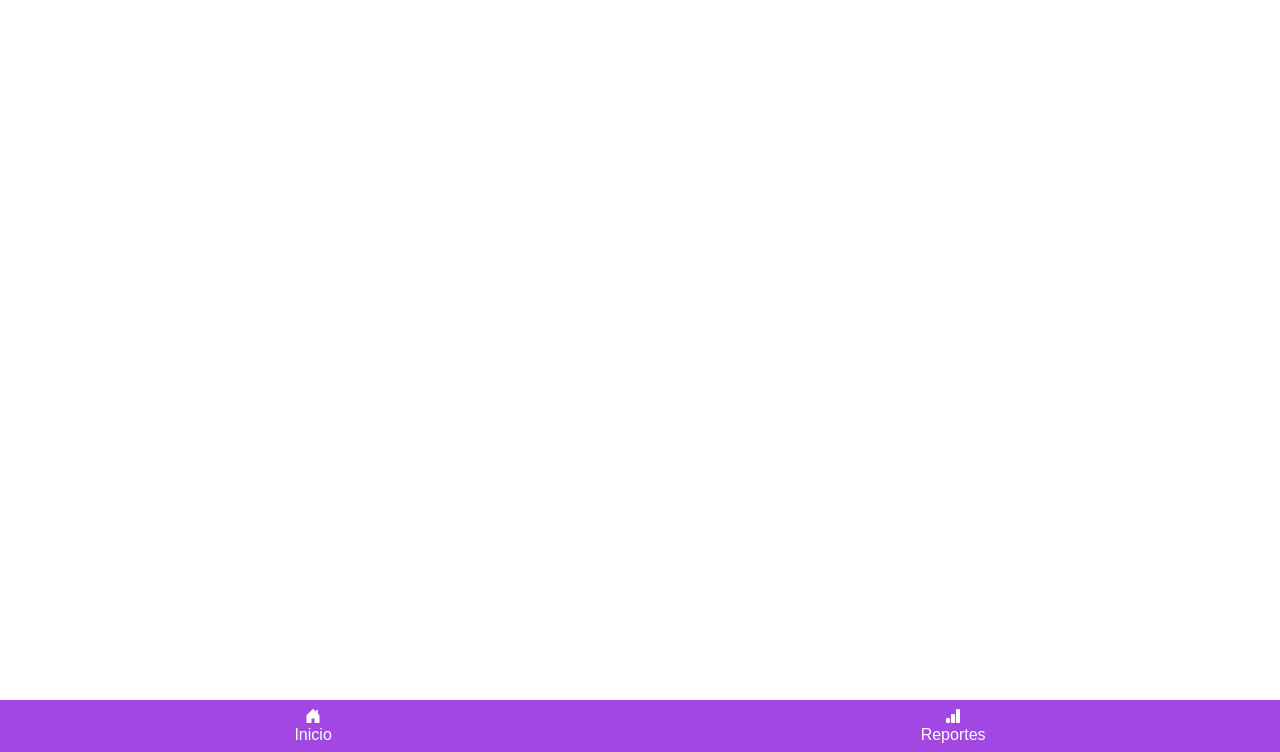
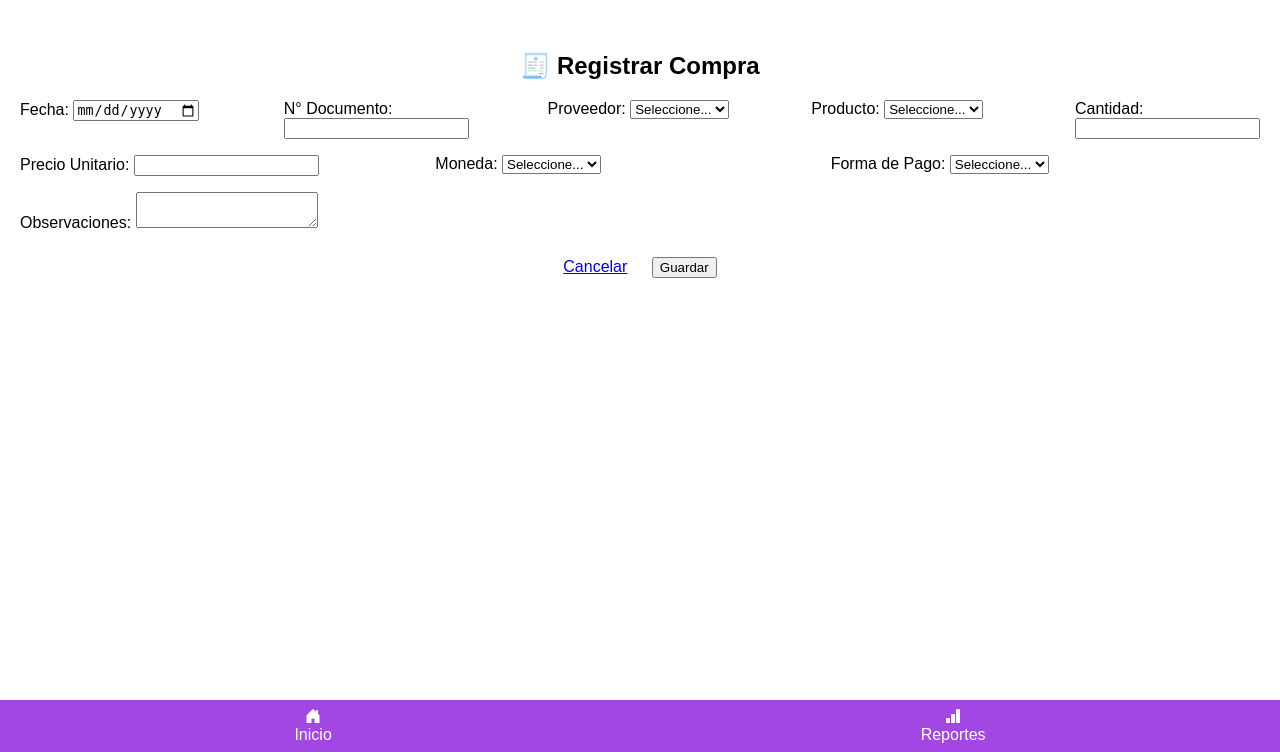
Before and after one commit to AppBebedero/app-emprendimiento, a Flask app: template templates/compras.html in a window 1280 px wide. Shown: the part 48-800 px from the top of the page. Run offline with Flask 3, Linux system fonts and the light colour scheme; the template is opened without the code that fills it, so the values that code supplies are empty.

Commit message:
Update compras.html

```diff
--- a/templates/compras.html
+++ b/templates/compras.html
@@ -1,143 +1,82 @@
-<!DOCTYPE html>
-<html lang="es">
-<head>
-  <meta charset="UTF-8" />
-  <meta name="viewport" content="width=device-width, initial-scale=1.0" />
-  <title>{% block title %}Sistema de Emprendimiento{% endblock %}</title>
+{% extends "base.html" %}
+{% block title %}Registrar Compra{% endblock %}
+{% block content %}
+<div class="container mt-4 mb-5">
+  <h2 style="text-align: center; margin-bottom: 20px;">🧾 Registrar Compra</h2>
 
-  <!-- Íconos Bootstrap -->
-  <link rel="stylesheet" href="https://cdn.jsdelivr.net/npm/bootstrap-icons@1.10.5/font/bootstrap-icons.css" />
+  <form method="POST">
+    <div style="display: flex; flex-wrap: wrap; gap: 16px;">
 
-  <!-- Estilos personalizados -->
-  <style>
-    body {
-      margin: 0;
-      font-family: Arial, sans-serif;
-      padding-top: 60px;
-      padding-bottom: 60px;
-      overflow-x: hidden;
-    }
+      <div style="flex: 1 1 200px;">
+        <label>Fecha:</label>
+        <input type="date" name="Fecha" class="form-control" required>
+      </div>
 
-    /* Encabezado (barra superior) */
-    .topbar {
-      background-color: #A347E4; /* Morado */
-      color: white;
-      padding: 10px 20px;
-      position: fixed;
-      top: 0;
-      width: 100%;
-      z-index: 1000;
-    }
+      <div style="flex: 1 1 200px;">
+        <label>N° Documento:</label>
+        <input type="text" name="N_Documento" class="form-control" required>
+      </div>
 
-    .topbar .menu-toggle {
-      font-size: 1.5em;
-      cursor: pointer;
-    }
+      <div style="flex: 1 1 200px;">
+        <label>Proveedor:</label>
+        <select name="Proveedor" class="form-control" required>
+          <option value="">Seleccione...</option>
+          {% for p in proveedores %}
+            <option value="{{ p }}">{{ p }}</option>
+          {% endfor %}
+        </select>
+      </div>
 
-    /* Menú lateral (hamburguesa) */
-    .sidebar {
-      height: 100%;
-      width: 250px;
-      position: fixed;
-      top: 0;
-      left: -250px;
-      background-color: #ADE8E6; /* Menta */
-      overflow-x: hidden;
-      transition: 0.3s;
-      padding-top: 60px;
-      z-index: 1100;
-    }
+      <div style="flex: 1 1 200px;">
+        <label>Producto:</label>
+        <select name="Producto" class="form-control" required>
+          <option value="">Seleccione...</option>
+          {% for p in productos %}
+            <option value="{{ p }}">{{ p }}</option>
+          {% endfor %}
+        </select>
+      </div>
 
-    .sidebar a {
-      padding: 12px 24px;
-      text-decoration: none;
-      font-size: 18px;
-      color: #333;
-      display: block;
-    }
+      <div style="flex: 1 1 100px;">
+        <label>Cantidad:</label>
+        <input type="number" name="Cantidad" step="any" class="form-control" required>
+      </div>
 
-    .sidebar a:hover {
-      background-color: #d0f1f0;
-    }
+      <div style="flex: 1 1 120px;">
+        <label>Precio Unitario:</label>
+        <input type="number" name="PrecioUnitario" step="any" class="form-control" required>
+      </div>
 
-    .main-content {
-      margin-left: 0;
-      transition: margin-left 0.3s;
-      padding: 20px;
-    }
+      <div style="flex: 1 1 100px;">
+        <label>Moneda:</label>
+        <select name="Moneda" class="form-control" required>
+          <option value="">Seleccione...</option>
+          <option value="₡">₡</option>
+          <option value="$">$</option>
+          <option value="€">€</option>
+        </select>
+      </div>
 
-    .main-content.shifted {
-      margin-left: 0; /* No desplazar contenido al abrir menú */
-    }
+      <div style="flex: 1 1 150px;">
+        <label>Forma de Pago:</label>
+        <select name="Forma_Pago" class="form-control" required>
+          <option value="">Seleccione...</option>
+          <option value="Efectivo">Efectivo</option>
+          <option value="SINPE">SINPE</option>
+          <option value="Tarjeta Cr.">Tarjeta Cr.</option>
+        </select>
+      </div>
 
-    /* Barra inferior fija con botones */
-    .bottombar {
-      background-color: #A347E4; /* Morado */
-      color: white;
-      position: fixed;
-      bottom: 0;
-      width: 100%;
-      display: flex;
-      justify-content: space-around;
-      padding: 8px 0;
-      z-index: 1000;
-    }
+      <div style="flex: 1 1 100%;">
+        <label>Observaciones:</label>
+        <textarea name="Observaciones" rows="2" class="form-control"></textarea>
+      </div>
+    </div>
 
-    .bottombar a {
-      color: white;
-      text-decoration: none;
-      font-size: 16px;
-      text-align: center;
-    }
-
-    /* Mostrar menú cuando está abierto */
-    .sidebar.open {
-      left: 0;
-    }
-  </style>
-</head>
-<body>
-
-  <!-- Barra superior -->
-  <div class="topbar">
-    <span class="menu-toggle" onclick="toggleMenu()">
-      <i class="bi bi-list"></i>
-    </span>
-    <span style="margin-left: 10px;">Sistema de Emprendimiento</span>
-  </div>
-
-  <!-- Menú hamburguesa -->
-  <div id="sidebar" class="sidebar">
-    <a href="/"><i class="bi bi-house"></i> Inicio</a>
-    <a href="/compras"><i class="bi bi-cart-plus"></i> Compras</a>
-    <a href="/proveedores"><i class="bi bi-truck"></i> Proveedores</a>
-    <a href="/productos"><i class="bi bi-box"></i> Productos</a>
-    <a href="/ventas"><i class="bi bi-cash-coin"></i> Ventas</a>
-    <a href="/inventario"><i class="bi bi-clipboard-data"></i> Inventario</a>
-    <a href="/reportes"><i class="bi bi-file-earmark-bar-graph"></i> Reportes</a>
-    <a href="/configuracion"><i class="bi bi-gear"></i> Configuración</a>
-    <a href="/manual"><i class="bi bi-book"></i> Manual de uso</a>
-    <a href="/acerca"><i class="bi bi-info-circle"></i> Acerca de esta App</a>
-  </div>
-
-  <!-- Contenido principal -->
-  <div id="main" class="main-content">
-    {% block content %}{% endblock %}
-  </div>
-
-  <!-- Barra inferior con botones -->
-  <div class="bottombar">
-    <a href="/"><i class="bi bi-house-door-fill"></i><br>Inicio</a>
-    <a href="/reportes"><i class="bi bi-bar-chart-fill"></i><br>Reportes</a>
-  </div>
-
-  <!-- Script para abrir/cerrar menú -->
-  <script>
-    function toggleMenu() {
-      const sidebar = document.getElementById("sidebar");
-      sidebar.classList.toggle("open");
-    }
-  </script>
-
-</body>
-</html>
+    <div style="margin-top: 25px; text-align: center;">
+      <a href="/" class="btn btn-secondary" style="margin-right: 20px;">Cancelar</a>
+      <button type="submit" class="btn btn-primary">Guardar</button>
+    </div>
+  </form>
+</div>
+{% endblock %}
```
